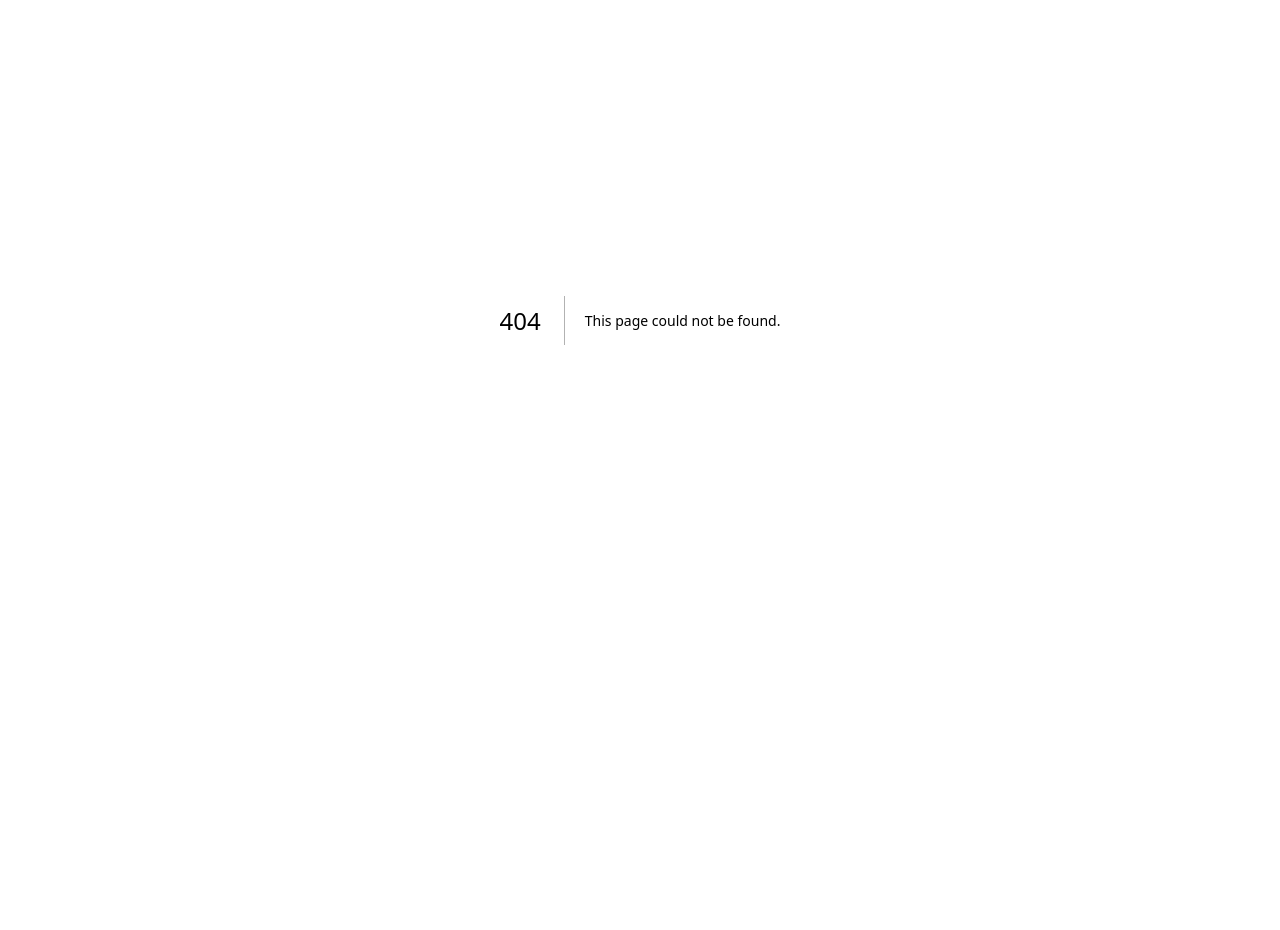
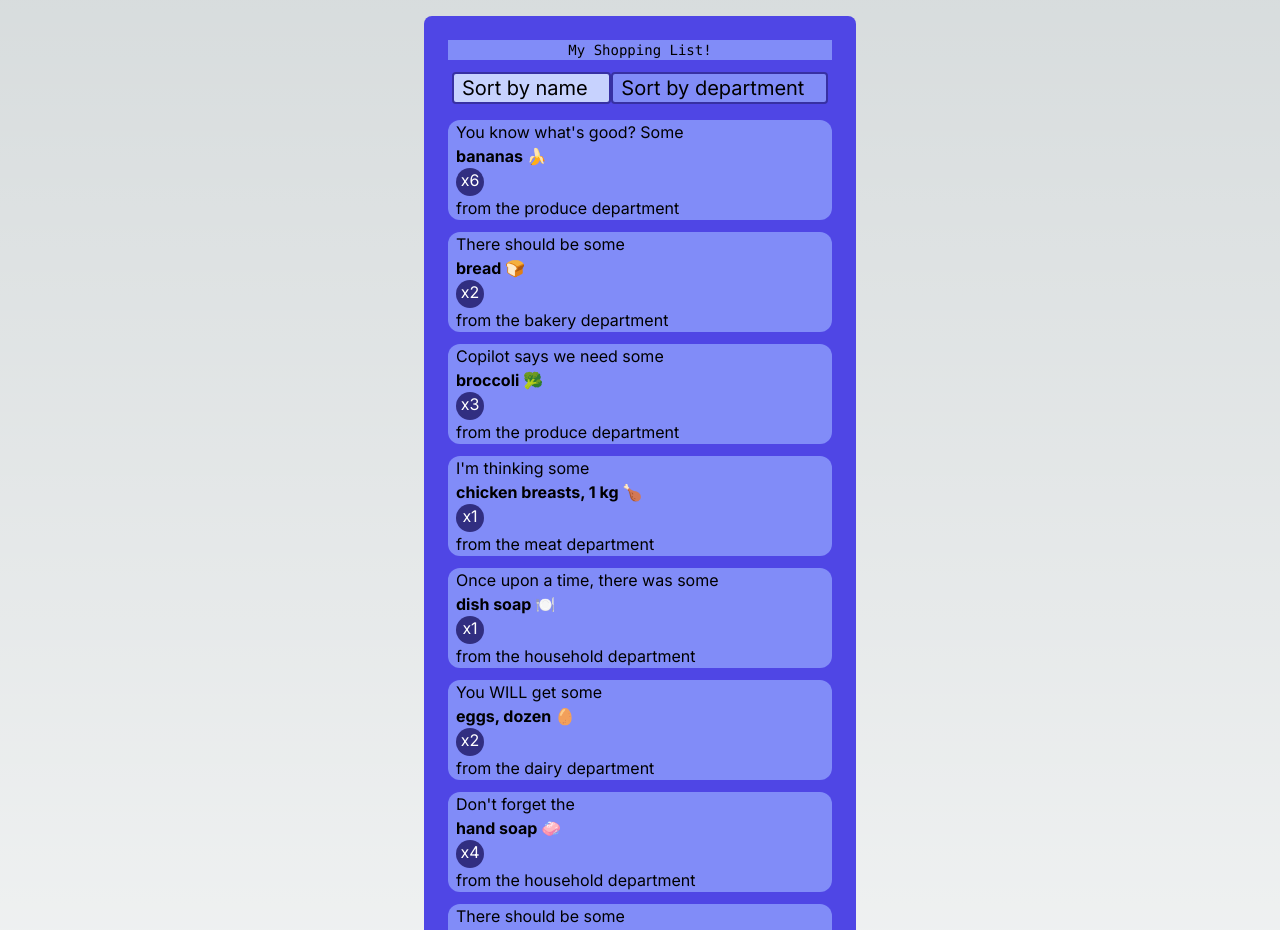
Before and after one commit to KingCharlesTheGr8th/cprg306-assignments, a Next.js app: page /week5 in a window 1280 px wide. Before the commit this address had no page. Shown: the part 80-1010 px from the top of the page. Before the commit the page ends 800 px from the top, so only its background shows below. Built offline with nearby package versions, Linux system fonts and the light colour scheme.

Commit message:
Adds week 5

```diff
--- a/app/page.js
+++ b/app/page.js
@@ -13,6 +13,7 @@ export default function Home() {
         <p><Link href="/week2">Week 2: Literally Just An Import</Link></p>
         <p><Link href="/week3">Week 3: The Shopping List Adventure Begins</Link></p>
         <p><Link href="/week4">Week 4: Put It On The List</Link></p>
+        <p><Link href="/week5">Week 5: Sorting Out the Sorts</Link></p>
         </div>
     </main>
   )
--- /dev/null
+++ b/app/week5/item-list.js
@@ -0,0 +1,33 @@
+'use client';
+import Item from "./item";
+
+import { useState } from "react";
+
+import items from "./items.json";
+items.sort((a, b) => a.name.localeCompare(b.name));
+
+export default function ItemList()
+{
+    const [sortBy, setSortBy] = useState("name");
+
+    const handleSortName = (event) => {
+        setSortBy("name");
+        items.sort((a, b) => a.name.localeCompare(b.name));
+    };
+    const handleSortCategory = (event) => {
+        setSortBy("category");
+        items.sort((a, b) => a.category.localeCompare(b.category));
+    };
+
+    return (
+        <div className="w-96">
+        <div className="flex w-full mt-2 p-1">
+        <div className={`${sortBy==='name'?'bg-indigo-200':'bg-indigo-400 hover:bg-indigo-100'} rounded px-2 text-xl border-2 border-solid border-indigo-800 hover:border-indigo-700 grow`}><button onClick={handleSortName}>Sort by name</button></div>
+        <div className={`${sortBy==='category'?'bg-indigo-200':'bg-indigo-400 hover:bg-indigo-100'} rounded px-2 text-xl border-2 border-solid border-indigo-800 hover:border-indigo-700 grow`}><button onClick={handleSortCategory}>Sort by department</button></div>
+        </div>
+
+        {items.map((item) => (
+        <Item name={item.name} quantity={item.quantity} category={item.category} />))}
+        </div>
+    )
+}
--- /dev/null
+++ b/app/week5/item.js
@@ -0,0 +1,58 @@
+'use client';
+
+export default function Item({name, quantity, category})
+{
+    const funnyText = [
+        "I could use some",
+        "Don't forget the",
+        "Man, I want some",
+        "I'm craving some",
+        "Oh, and some",
+        "Consider some",
+        "If you're smart, you'll get some",
+        "It would be wise to get some",
+        "Sexy people buy",
+        "Almost forgot, we need some",
+        "I'm in the mood for some",
+        "Today's daily quest: get some",
+        "I bet you could find some",
+        "I'm thinking some",
+        "You know what would be good? Some",
+        "Knock knock. Who's there? It's",
+        "Thinkin' about them",
+        "You WILL get some",
+        "Watch out for the",
+        "Don't not get some",
+        "You know what's good? Some",
+        "There should be some",
+        "Always remember to get some",
+        "I dare you to get some",
+        "I double-dog dare you to get some",
+        "I triple-dog dare you to get some",
+        "I quadruple-dog dare you to get some",
+        "Copilot says we need some",
+        "It'd be funny if you got some",
+        "Yeah can I get uuuuuuh",
+        "I feel compelled to get",
+        "I'm feeling lucky. Gimme some",
+        "Pro tip: get some",
+        "To defeat the Dark Lord, you must get some",
+        "Don't ask why, but I need some",
+        "Once upon a time, there was some",
+        "Running out of ideas, just get some",
+        "Here's a funny way of saying get some",
+        "Good luck comes to those who get some",
+        "Bad luck comes to those who don't get some",
+        "The world will end if you don't get some",
+        "It'd be real cool if you got some"
+    ]
+    return(
+        <div className="my-3 bg-indigo-400 rounded-xl pl-2">
+            <ul>
+            <li>{funnyText[Math.floor(Math.random()*funnyText.length)]} <div class="font-bold">{name}</div></li>
+            <div className="bg-indigo-900 rounded-full w-7 h-7 text-white flex justify-center"><li>x{quantity}</li></div>
+            <li>from the {category} department</li>
+            </ul>
+        </div>
+    )
+}
--- /dev/null
+++ b/app/week5/items.json
@@ -0,0 +1,74 @@
+[
+    {
+      "id": "1h2GJKH12gkHG31h1H",
+      "name": "milk, 4 L 🥛",
+      "quantity": 1,
+      "category": "dairy"
+    },
+    {
+      "id": "2KJH3k2j3H1k2J3K1H",
+      "name": "bread 🍞",
+      "quantity": 2,
+      "category": "bakery"
+    },
+    {
+      "id": "3h2KJH3k2j3H1k2J3",
+      "name": "eggs, dozen 🥚",
+      "quantity": 2,
+      "category": "dairy"
+    },
+    {
+      "id": "4k2J3K1H2GJKH12gk",
+      "name": "bananas 🍌",
+      "quantity": 6,
+      "category": "produce"
+    },
+    {
+      "id": "5H1h1H2KJH3k2j3H",
+      "name": "broccoli 🥦",
+      "quantity": 3,
+      "category": "produce"
+    },
+    {
+      "id": "6H1k2J3K1H2GJKH1",
+      "name": "chicken breasts, 1 kg 🍗",
+      "quantity": 1,
+      "category": "meat"
+    },
+    {
+      "id": "7gkHG31h1H2KJH3k",
+      "name": "pasta sauce 🍝",
+      "quantity": 3,
+      "category": "canned goods"
+    },
+    {
+      "id": "8j3H1k2J3K1H2GJK",
+      "name": "spaghetti, 454 g 🍝",
+      "quantity": 2,
+      "category": "dry goods"
+    },
+    {
+      "id": "9H12gkHG31h1H2KJ",
+      "name": "toilet paper, 12 pack 🧻",
+      "quantity": 1,
+      "category": "household"
+    },
+    {
+      "id": "10H3k2j3H1k2J3K1",
+      "name": "paper towels, 6 pack",
+      "quantity": 1,
+      "category": "household"
+    },
+    {
+      "id": "11k2J3K1H2GJKH12",
+      "name": "dish soap 🍽️",
+      "quantity": 1,
+      "category": "household"
+    },
+    {
+      "id": "12GJKH12gkHG31h1",
+      "name": "hand soap 🧼",
+      "quantity": 4,
+      "category": "household"
+    }
+  ]
--- /dev/null
+++ b/app/week5/page.js
@@ -0,0 +1,19 @@
+import ItemList from "./item-list";
+import Link from "next/link";
+
+export default function Main() {
+    return (
+      <main className="flex min-h-screen flex-col items-center justify-between p-24">
+        <div className=" bg-indigo-600 rounded-lg p-6">
+        <div className="z-10 items-center justify-between flex-col font-mono text-sm lg:flex bg-indigo-400">
+          <h1>My Shopping List!</h1>
+          </div>
+          <ItemList />
+
+            <div>
+            <Link href="./">Back</Link>
+          </div>
+          </div>
+      </main>
+    )
+  }
```
